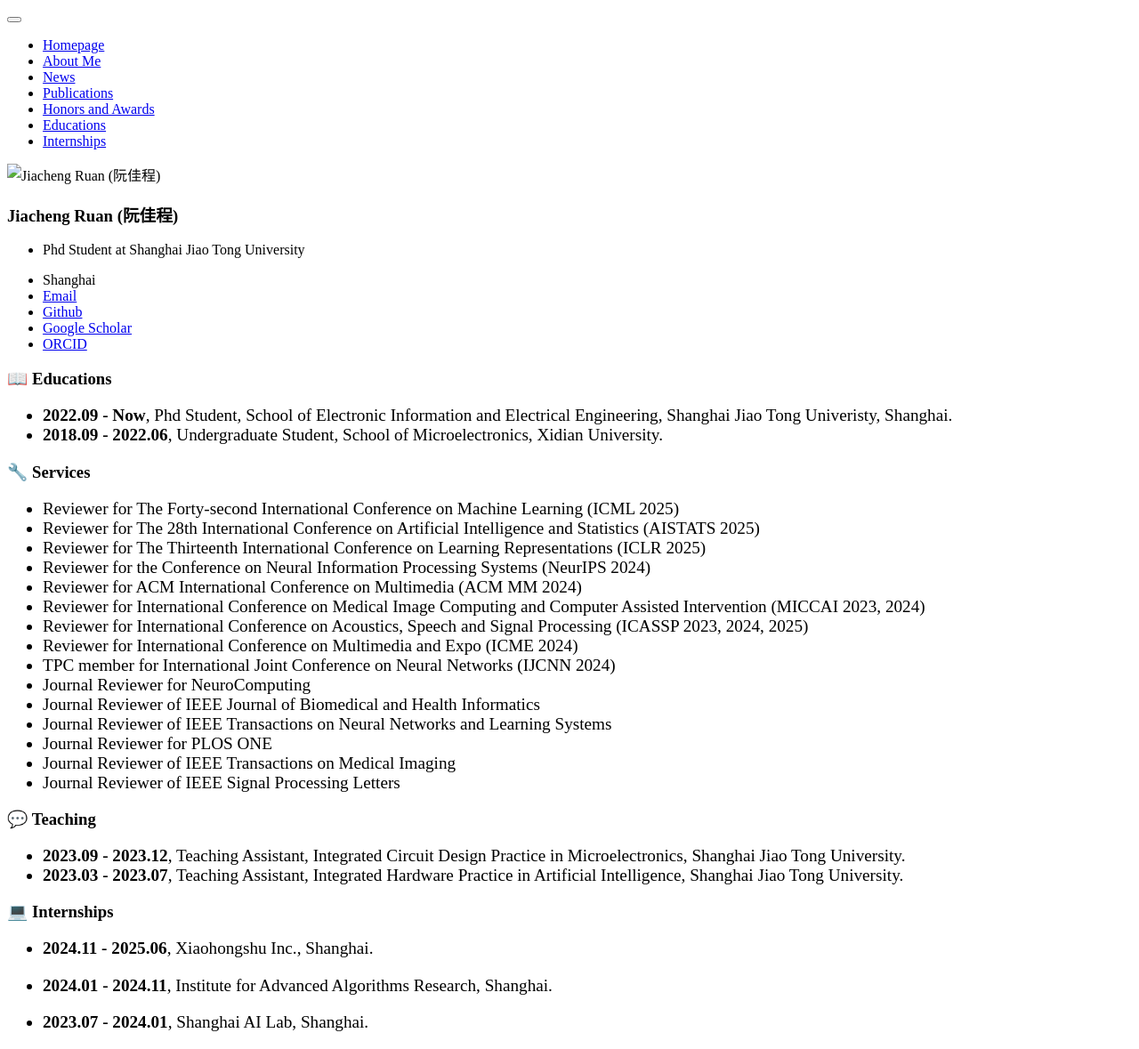
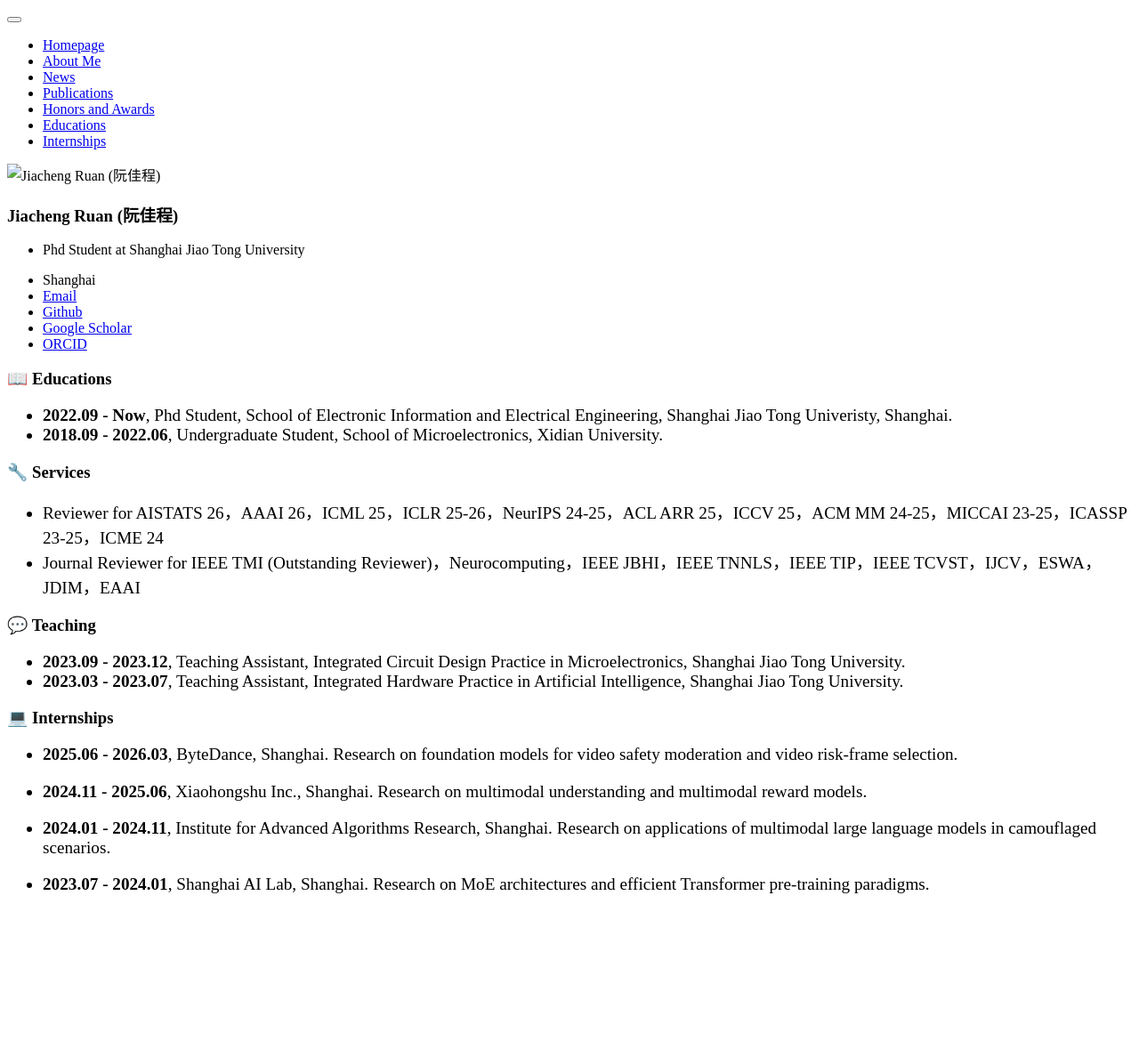
Before and after one commit to JCruan519/JCruan519.github.io, a Jekyll site: the page built from _pages/includes/others.md, in a window 1280 px wide. Shown: the whole page at 89% size. Built offline with Jekyll 4.4.1, drawn with Linux system fonts in a browser that asks for light colours; our own code applies the rules of GitHub Pages for plain Markdown files; after the commit the page ends 1024 px from its top, so only the background shows below that.

Commit message:
update 20260326

```diff
--- a/_pages/includes/others.md
+++ b/_pages/includes/others.md
@@ -14,21 +14,8 @@
 
 <div class='paper-box-text' style="font-size: larger;" markdown="1">
 
-- Reviewer for The Forty-second International Conference on Machine Learning (ICML 2025)
-- Reviewer for The 28th International Conference on Artificial Intelligence and Statistics (AISTATS 2025)
-- Reviewer for The Thirteenth International Conference on Learning Representations (ICLR 2025)
-- Reviewer for the Conference on Neural Information Processing Systems (NeurIPS 2024)
-- Reviewer for ACM International Conference on Multimedia (ACM MM 2024)
-- Reviewer for International Conference on Medical Image Computing and Computer Assisted Intervention (MICCAI 2023, 2024)
-- Reviewer for International Conference on Acoustics, Speech and Signal Processing (ICASSP 2023, 2024, 2025)
-- Reviewer for International Conference on Multimedia and Expo (ICME 2024)
-- TPC member for International Joint Conference on Neural Networks (IJCNN 2024)
-- Journal Reviewer for NeuroComputing
-- Journal Reviewer of IEEE Journal of Biomedical and Health Informatics
-- Journal Reviewer of IEEE Transactions on Neural Networks and Learning Systems
-- Journal Reviewer for PLOS ONE
-- Journal Reviewer of IEEE Transactions on Medical Imaging
-- Journal Reviewer of IEEE Signal Processing Letters
+- Reviewer for AISTATS 26，AAAI 26，ICML 25，ICLR 25-26，NeurIPS 24-25，ACL ARR 25，ICCV 25，ACM MM 24-25，MICCAI 23-25，ICASSP 23-25，ICME 24
+- Journal Reviewer for IEEE TMI (Outstanding Reviewer)，Neurocomputing，IEEE JBHI，IEEE TNNLS，IEEE TIP，IEEE TCVST，IJCV，ESWA，JDIM，EAAI
 
 </div>
 
@@ -46,10 +33,12 @@
 
 <div class='paper-box-text' style="font-size: larger;" markdown="1">
 
-- **2024.11 - 2025.06**, Xiaohongshu Inc., Shanghai.
+- **2025.06 - 2026.03**, ByteDance, Shanghai. Research on foundation models for video safety moderation and video risk-frame selection.
 
-- **2024.01 - 2024.11**, Institute for Advanced Algorithms Research, Shanghai.
+- **2024.11 - 2025.06**, Xiaohongshu Inc., Shanghai. Research on multimodal understanding and multimodal reward models.
 
-- **2023.07 - 2024.01**, Shanghai AI Lab, Shanghai.
+- **2024.01 - 2024.11**, Institute for Advanced Algorithms Research, Shanghai. Research on applications of multimodal large language models in camouflaged scenarios.
+
+- **2023.07 - 2024.01**, Shanghai AI Lab, Shanghai. Research on MoE architectures and efficient Transformer pre-training paradigms.
 
 </div>
```
Also changed, not shown: _pages/includes/homepage.md (+1 -1 lines), _pages/includes/honers.md (+1 -0 lines), _pages/includes/intro.md (+3 -3 lines), _pages/includes/news.md (+2 -0 lines).
